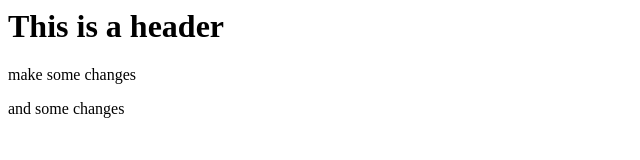
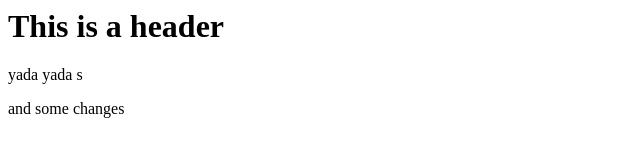
Before and after one commit to knowroman/git-test, a website: page index.html in a window 1280 px wide. Shown: the full height of the page, 0-640 px from the left. Drawn offline with Linux system fonts and the light colour scheme.

Commit message:
fourth commit

```diff
--- a/index.html
+++ b/index.html
@@ -4,7 +4,7 @@
 
   <body>
     <h1>This is a header</h1>
-    <p> make some changes</p>
+    <p> yada yada s</p>
     <p> and some changes</p>
   </body>
 </html>
```
Also changed, not shown: package.json (added, +30 -0 lines), 1 other file.
